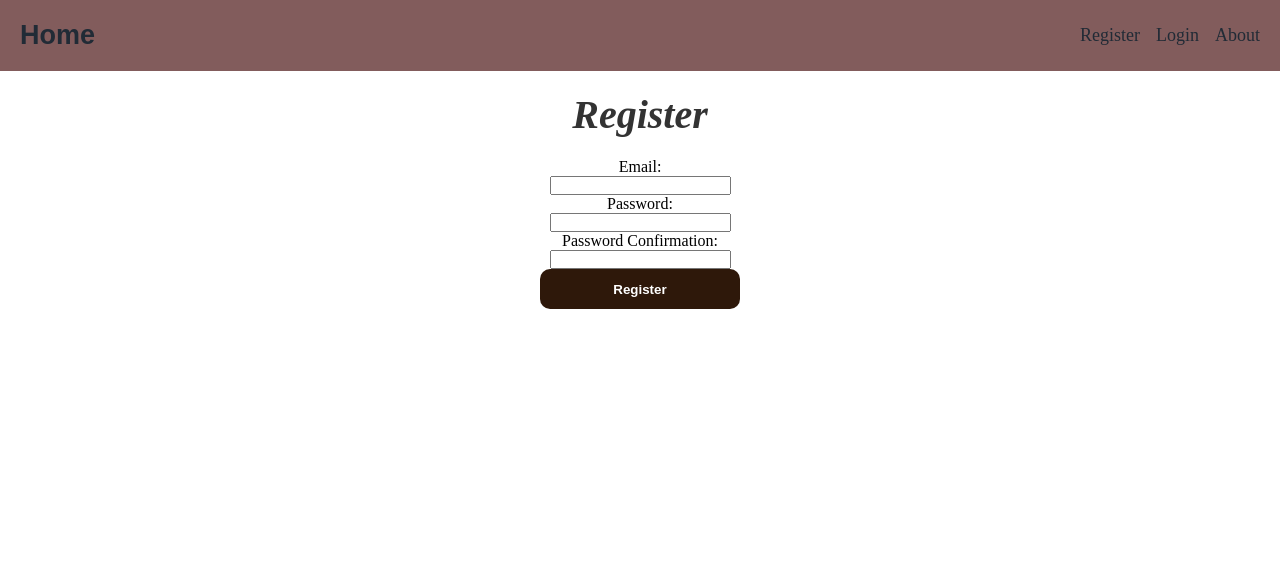
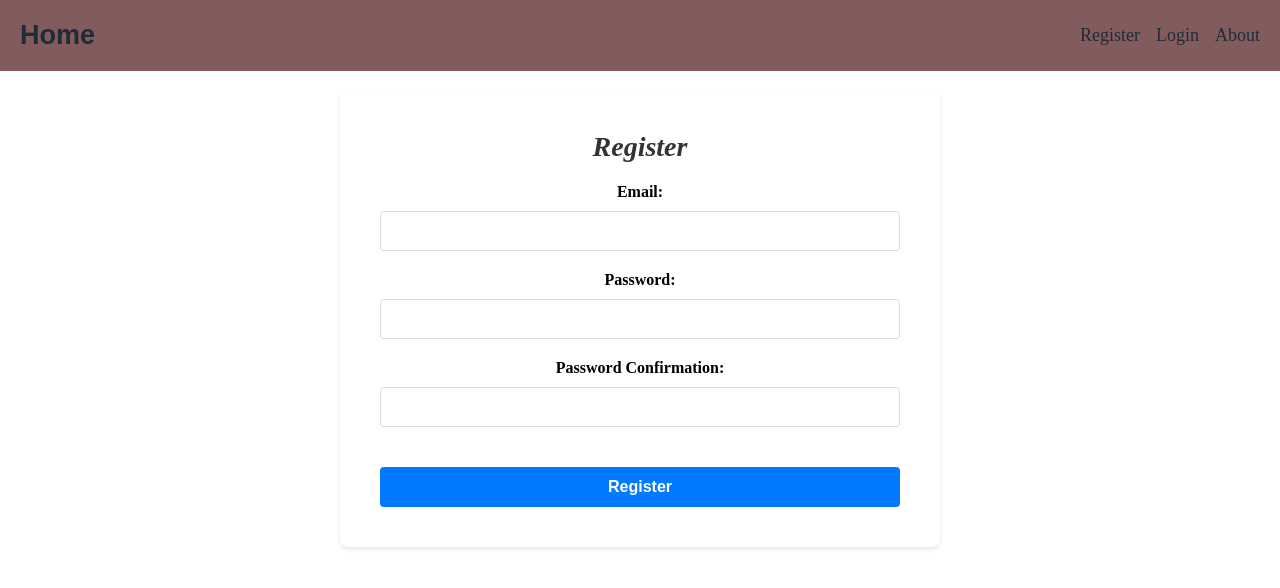
Before and after one commit to richard200/bluecart-marketplace, a React (Create React App) app in the folder client/: page /register in a window 1280 px wide. Shown: the top 588 px of the page. Built offline with nearby package versions, Linux system fonts and the light colour scheme.

Commit message:
fixed css

```diff
--- a/client/src/components/Homepage.css
+++ b/client/src/components/Homepage.css
@@ -212,3 +212,77 @@
     line-height: 1.5;
     margin-bottom: 20px;
   }
+
+  .register {
+    margin: 0 auto;
+    max-width: 600px;
+    padding: 40px;
+    background-color: #fff;
+    border-radius: 8px;
+    box-shadow: 0 2px 4px rgba(0, 0, 0, 0.1);
+  }
+
+  .register h2 {
+    margin: 0 0 20px;
+    font-size: 28px;
+    font-weight: 700;
+    text-align: center;
+  }
+
+  .register label {
+    display: block;
+    margin-bottom: 10px;
+    font-size: 16px;
+    font-weight: 600;
+  }
+
+  .register input {
+    display: block;
+    width: 100%;
+    padding: 10px;
+    margin-bottom: 20px;
+    font-size: 16px;
+    font-weight: 400;
+    border: 1px solid #ddd;
+    border-radius: 4px;
+    box-shadow: none;
+  }
+
+  .register button[type="submit"] {
+    display: block;
+    width: 100%;
+    padding: 10px;
+    margin-top: 20px;
+    font-size: 16px;
+    font-weight: 600;
+    text-align: center;
+    color: #fff;
+    background-color: #007bff;
+    border: none;
+    border-radius: 4px;
+    box-shadow: none;
+    cursor: pointer;
+  }
+
+  .register button[type="submit"]:hover {
+    background-color: #0069d9;
+  }
+
+  /* Media queries */
+  @media (max-width: 767px) {
+    .register {
+      padding: 20px;
+    }
+
+    .register h2 {
+      font-size: 24px;
+    }
+
+    .register input {
+      font-size: 14px;
+    }
+
+    .register button[type="submit"] {
+      font-size: 14px;
+    }
+  }
--- a/client/src/redux/Actions/productActions.js
+++ b/client/src/redux/Actions/productActions.js
@@ -61,7 +61,7 @@ export const fetchProductDetails = (id) => {
   return async (dispatch) => {
     dispatch(fetchProductDetailsRequest());
     try {
-      const response = await axios.get(`http://localhost:3000/scrape`);
+      const response = await axios.get(`http://localhost:3000/scrape/${id}`);
       const data = response.data;
       dispatch(fetchProductDetailsSuccess(data));
     } catch (error) {
```
